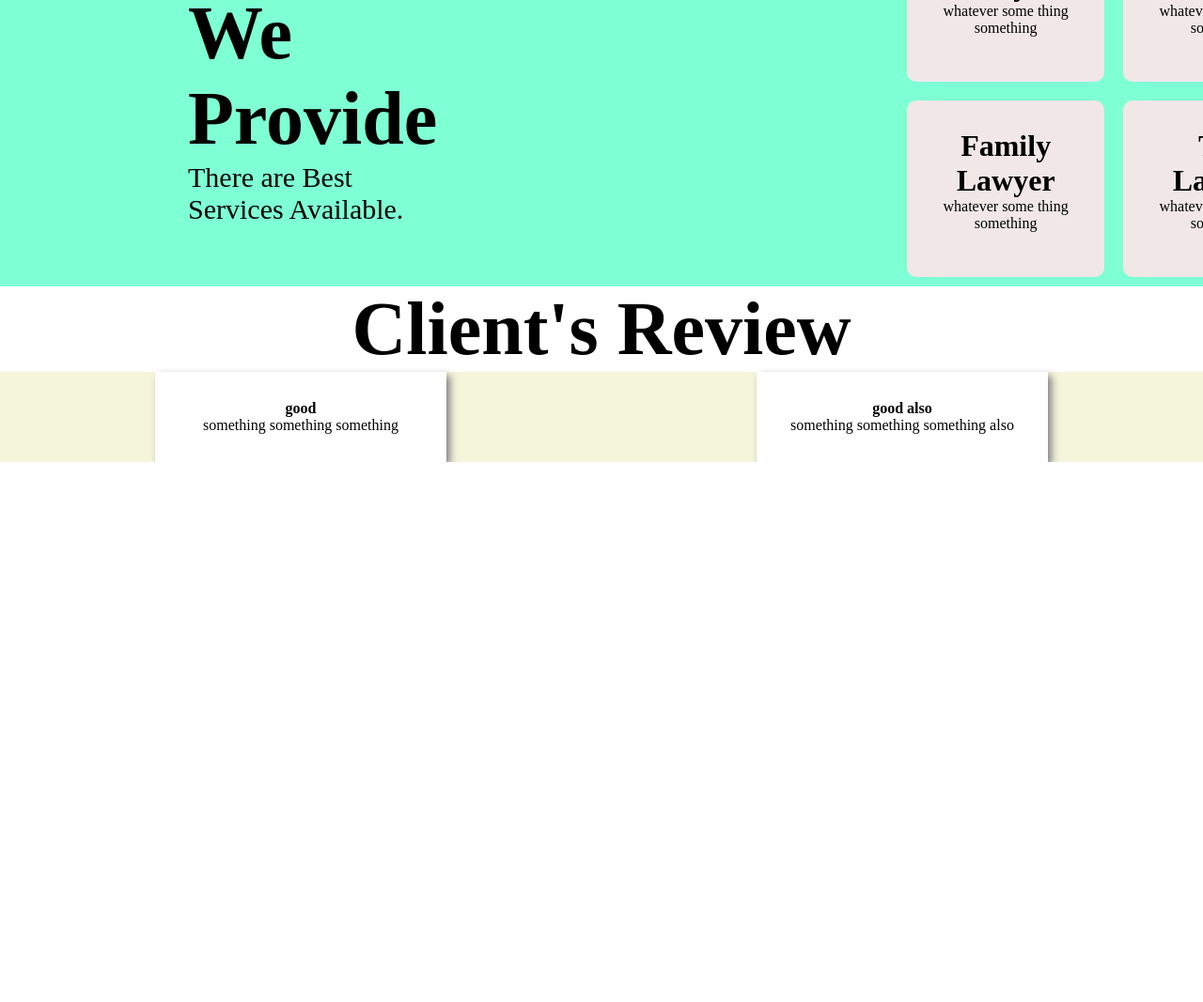
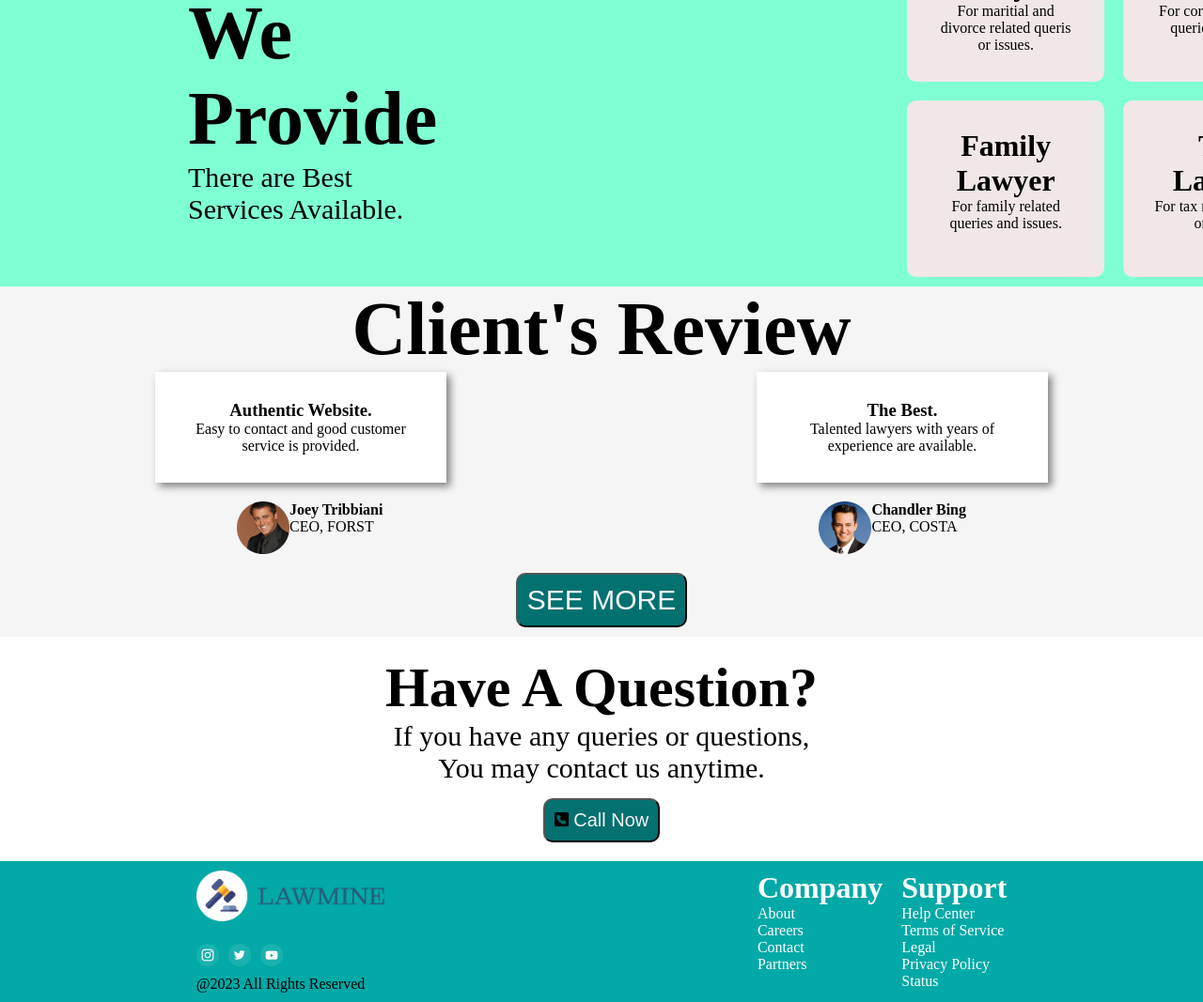
Before and after one commit to AS-Hotoke/assignment_1, a plain HTML site: page assignment.html in a window 1280 px wide. Shown: the part 829-1896 px from the top of the page at 94% size. Before the commit the page ends 1321 px from the top, so only its background shows below. Drawn offline with Linux system fonts and the light colour scheme.

Commit message:
first commit

```diff
--- a/assignment.css
+++ b/assignment.css
@@ -29,7 +29,7 @@ nav {
 }
 
 li:hover {
-    color: rgb(234, 226, 226);
+    color: rgb(98, 95, 95);
     cursor: pointer;
 }
 
@@ -58,6 +58,8 @@ li:hover {
 }
 
 .btn {
+    border-radius: 10px;
+    padding: 10px;
     margin-top: 30px;
     margin-bottom: 20px;
     background-color: rgb(218, 247, 247);
@@ -95,61 +97,7 @@ li:hover {
 }
 
 
-/*
-.service1 {
-    background: white;
-    text-align: center;
-    height: 150px;
-    width: 150px;
-    border-radius: 10px;
 
-}
-
-.service2 {
-    background: white;
-    text-align: center;
-    height: 150px;
-    width: 150px;
-    border-radius: 10px;
-
-}
-
-.service3 {
-    background: white;
-    text-align: center;
-    height: 150px;
-    width: 150px;
-    border-radius: 10px;
-
-}
-
-.service4 {
-    background: white;
-    text-align: center;
-    height: 150px;
-    width: 150px;
-    border-radius: 10px;
-
-}
-.row{
-    display: flex;
-  flex-direction: row;
-  flex-wrap: wrap;
-  width: 100%;
-}
-.cell {
-    display: flex;
-    flex-direction: column;
-    flex-basis: 100%;
-    flex: 1;
-  }
-.right1 {
-    display: flex;
-    gap: 20px;
-
-
-}
- */
 .s1 {
     background: rgb(241, 231, 231);
     text-align: center;
@@ -225,12 +173,14 @@ li:hover {
 .describe {
     font-size: 30px;
 }
-.review{
-    background-color: beige;
+
+.review {
+    background-color: whitesmoke;
     display: flex;
     justify-content: space-around;
 }
-.rev1{
+
+.rev1 {
     background: white;
     text-align: center;
     width: 250px;
@@ -238,7 +188,8 @@ li:hover {
     margin: auto;
     box-shadow: 4px 4px 8px gray;
 }
-.rev2{
+
+.rev2 {
     background: white;
     text-align: center;
     width: 250px;
@@ -246,7 +197,112 @@ li:hover {
     margin: auto;
     box-shadow: 4px 4px 8px gray;
 }
-.client{
+
+.client {
+    background-color: whitesmoke;
     font-size: 80px;
     text-align: center;
 }
+
+.image {
+    display: flex;
+}
+
+.image1 {
+    display: flex;
+}
+
+.c {
+    background-color: whitesmoke;
+    padding: 20px;
+
+    display: flex;
+    justify-content: space-around;
+}
+
+.but1 {
+    display: flex;
+    justify-content: center;
+    align-items: center;
+    background-color: whitesmoke;
+}
+
+.btn1 {
+    border-radius: 10px;
+    font-size: 30px;
+    background-color: #037170;
+    color: whitesmoke;
+    margin-bottom: 10px;
+    padding: 10px;
+}
+
+.btn1:hover {
+    color: rgb(65, 63, 63);
+    cursor: pointer;
+}
+
+.b1:hover {
+    color: rgb(65, 63, 63);
+    cursor: pointer;
+}
+
+.b1 {
+    margin-top: 15px;
+    background-color: #037170;
+    color: whitesmoke;
+    padding: 10px;
+    border-radius: 10px;
+    font-size: 20px;
+}
+
+.i {
+    height: 15px;
+    width: 15px;
+    border-radius: 10%;
+}
+
+.ques {
+    padding: 20px;
+    font-size: 30px;
+    background-color: white;
+    color: black;
+    text-align: center;
+}
+
+.logo1 {
+    width: 200px;
+}
+
+.last {
+    background-color: #02a9a6;
+    display: flex;
+    justify-content: space-around;
+    padding: 10px;
+}
+
+.last1 {
+    display: flex;
+    color: white;
+    gap: 20px;
+
+}
+
+.icon {
+    margin-top: 20px;
+    gap: 10px;
+    display: flex;
+}
+
+.text {
+    margin-top: 10px;
+}
+
+.final:hover {
+    color: rgb(53, 51, 51);
+    cursor: pointer;
+}
+
+.i1 {
+    color: rgb(53, 51, 51);
+    cursor: pointer;
+}
--- a/assignment.html
+++ b/assignment.html
@@ -42,59 +42,7 @@
     <div class="style">
     </div>
 
-    <!----
-    <main>
-        <div class="content">
-            <div class="left1">
-                <h1 class="head">
-                    What We<br> Provide
-                </h1>
-                <p class="describe">
-                    There are Best Services Available.
-                </p>
-            </div>
-            <div class="right1">
-                <div class="row">
-                    <div class="cell">
-                        <div class="service1">
-                            <h1>
-                                Divorce Lawyer
-                            </h1>
-                            <p>For Maritial Crisises and Divorce Cases.</p>
-                        </div>
-                    </div>
-                    <div class="cell">
-                        <div class="service2">
-                            <h1>
-                                Corporate Lawyer
-                            </h1>
-                            <p>For Tax related Issues and Cases.</p>
-                        </div>
-                    </div>
 
-                </div>
-                <div class="row">
-                    <div class="cell">
-                        <div class="service3">
-                            <h1>
-                                Family Lawyer
-                            </h1>
-                            <p>For Issues related to Family.</p>
-                        </div>
-                    </div>
-                    <div class="cell">
-                        <div class="service4">
-                            <h1>
-                                Tax Lawyer
-                            </h1>
-                            <p>For Tax related Issues and Cases.</p>
-                        </div>
-                    </div>
-                </div>
-            </div>
-        </div>
-    </main>
--->
     <main>
         <div class="service">
             <div class="l">
@@ -111,13 +59,13 @@
                     <div class="s1">
                         <h1> Divorce Lawyer</h1>
 
-                        <p> whatever some thing something</p>
+                        <p>For maritial and divorce related queris or issues.</p>
 
                     </div>
                     <div class="s2">
                         <h1>Corporate Lawyer</h1>
 
-                        <p>whatever some thing something</p>.
+                        <p>For corporate related queries or issues.</p>.
 
                     </div>
                 </div>
@@ -125,13 +73,13 @@
                     <div class="s3">
                         <h1>Family Lawyer</h1>
 
-                        <p> whatever some thing something</p>
+                        <p>For family related queries and issues.</p>
 
                     </div>
                     <div class="s4">
                         <h1>Tax Lawyer</h1>
 
-                        <p>whatever some thing something</p>.
+                        <p>For tax related queries or issues.</p>.
 
                     </div>
 
@@ -141,13 +89,71 @@
         <h1 class="client">Client's Review</h1>
         <div class="review">
             <div class="rev1">
-                <h4><b>good</b></h4>
-                <p>something something something</p>
+                <h3><b>Authentic Website.</b></h3>
+                <p>Easy to contact and good customer service is provided.</p>
             </div>
             <div class="rev2">
-                <h4><b>good also</b></h4>
-                <p>something something something also</p>
+                <h3><b>The Best.</b></h3>
+                <p>Talented lawyers with years of experience are available.</p>
             </div>
         </div>
+        <div class="c">
+            <div class="image">
+                <img class="joey" src="./resources/Photo.png">
+                <p><b>Joey Tribbiani</b><br>
+                    CEO, FORST</p>
+            </div>
+            <div class="image1">
+                <img class="matt" src="./resources/Photo2.png">
+                <p><b>Chandler Bing</b><br>
+                    CEO, COSTA</p>
+            </div>
+        </div>
+        <div class="but1">
+            <button class="btn1">SEE MORE</button>
+        </div>
+        <div class="ques">
+            <h1>Have A Question?</h1>
+            <p class="d">If you have any queries or questions,<br>
+                You may contact us anytime.</p>
+            <button class="b1">
+                <img class="i" src="./resources/call.png">
+                Call Now
+            </button>
+        </div>
     </main>
+    <footer>
+        <div class="last">
+            <div class="logoc">
+                <img class="logo1" src="./resources/Group 500.png">
+                <div class="icon">
+                    <img class="i1" src="./resources/Social Icons.png">
+                    <img class="i1" src="./resources/Social Icons2.png">
+                    <img class="i1" src="./resources/Social Icons3.png">
+                </div>
+                <p class="text">@2023 All Rights Reserved</p>
+            </div>
+            <div class="last1">
+                <div class="list1">
+                    <h1>Company</h1>
+                    <p class="final">
+                        About<br></p>
+                    <p class="final">Careers<br></p>
+                    <p class="final">Contact<br></p>
+                    <p class="final">Partners<br>
+                    </p>
+                </div>
+                <div class="list2">
+                    <h1>Support</h1>
+                    <p class="final">
+                        Help Center<br></p>
+                    <p class="final">Terms of Service<br></p>
+                    <p class="final">Legal<br></p>
+                    <p class="final">Privacy Policy<br></p>
+                    <p class="final">Status<br>
+                    </p>
+                </div>
+            </div>
+        </div>
+    </footer>
 </body>
```
Also changed, not shown: resources/call.png (added), resources/png-transparent-telephone-call-computer-icons-mobile-phones-order-now-button-miscellaneous-text-photography-thumbnail.png (added), resources/telephone-call-button-icon-vector-23190118.jpg (added).
